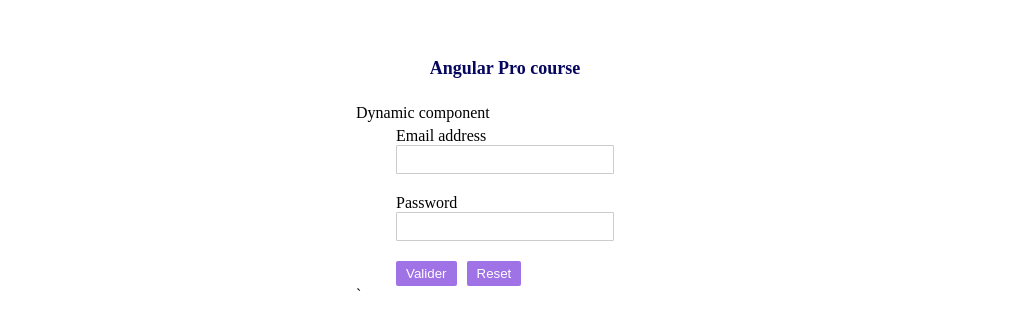
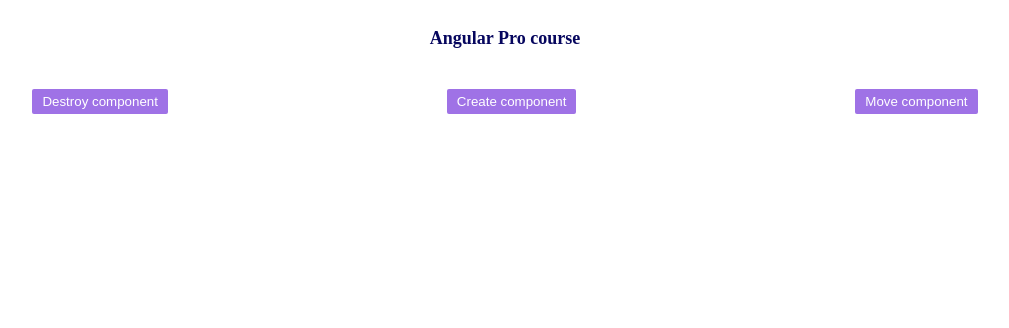
Before and after one commit to abdel-bakadiri/angular-pro-version-14, an Angular app: page / in a window 1280 px wide. Shown: the top 328 px of the page, without its empty margins (135-1144 px from the left). Built offline with nearby package versions, Linux system fonts and the light colour scheme.

Commit message:
change order of diplaying components + move a component

```diff
--- a/src/app/app.component.html
+++ b/src/app/app.component.html
@@ -1,4 +1,9 @@
-<div class="title">Angular Pro course</div>
+<div class="title container">Angular Pro course</div>
+<div class="container">
+  <button (click)="onDestroyComponent()">Destroy component</button>
+  <button (click)="onCreateComponent()">Create component</button>
+  <button (click)="handleMoveComponent()">Move component</button>
+</div>
 <div class="container">
   <ng-container #loginform></ng-container>
 </div>
--- a/src/app/app.component.ts
+++ b/src/app/app.component.ts
@@ -7,6 +7,7 @@ import {
   ComponentFactoryResolver,
   AfterContentInit,
   Input,
+  ComponentRef,
 } from '@angular/core';
 import { LogInAndSignUpComponent } from './log-in-and-sign-up/log-in-and-sign-up.component';
 
@@ -19,18 +20,26 @@ export class AppComponent implements AfterViewInit, AfterContentInit {
   @ViewChild('loginform', { read: ViewContainerRef })
   container!: ViewContainerRef;
   title = 'Angular Pro';
+  loginComponent!: ComponentRef<LogInAndSignUpComponent>;
 
   constructor() {}
 
   ngAfterContentInit(): void {}
 
   ngAfterViewInit(): void {
-    setTimeout(() => {
-      const loginComponent = this.container.createComponent(
-        LogInAndSignUpComponent
-      );
-      loginComponent.setInput('title', ' Dynamic component');
-    });
+    // setTimeout(() => {
+    //   const loginComponent = this.container.createComponent(
+    //     LogInAndSignUpComponent
+    //   );
+    //   this.loginComponent = loginComponent;
+    //   console.log(loginComponent);
+    //   loginComponent.instance.emitValueForm.subscribe(this.login);
+    //   loginComponent.setInput('title', ' Dynamic component');
+    // });
+  }
+
+  login(user: any) {
+    console.log(user);
   }
 
   ngOnInit(): void {}
@@ -40,4 +49,22 @@ export class AppComponent implements AfterViewInit, AfterContentInit {
   createUser(formValue: any) {
     console.log(`Sign up : ${JSON.stringify(formValue)} from smart component`);
   }
+  onCreateComponent() {
+    this.loginComponent = this.container.createComponent(
+      LogInAndSignUpComponent
+    );
+    const secondeComponent = this.container.createComponent(
+      LogInAndSignUpComponent,
+      { index: 0 }
+    );
+    secondeComponent.setInput('title', 'display me as first one');
+  }
+
+  handleMoveComponent() {
+    this.container.move(this.loginComponent.hostView, 0);
+  }
+
+  onDestroyComponent() {
+    this.loginComponent.destroy();
+  }
 }
--- a/src/app/log-in-and-sign-up/log-in-and-sign-up.component.ts
+++ b/src/app/log-in-and-sign-up/log-in-and-sign-up.component.ts
@@ -27,7 +27,7 @@ export class LogInAndSignUpComponent
   implements OnInit, AfterContentInit, AfterViewInit
 {
   @Input() title!: string;
-  @Output() emitValueForm = new EventEmitter<any>();
+  emitValueForm = new EventEmitter<any>();
 
   constructor() {}
 
@@ -38,7 +38,6 @@ export class LogInAndSignUpComponent
   ngOnInit(): void {}
 
   onNgForm(formValue: any) {
-    console.log(formValue);
     this.emitValueForm.emit(formValue);
   }
 }
```
